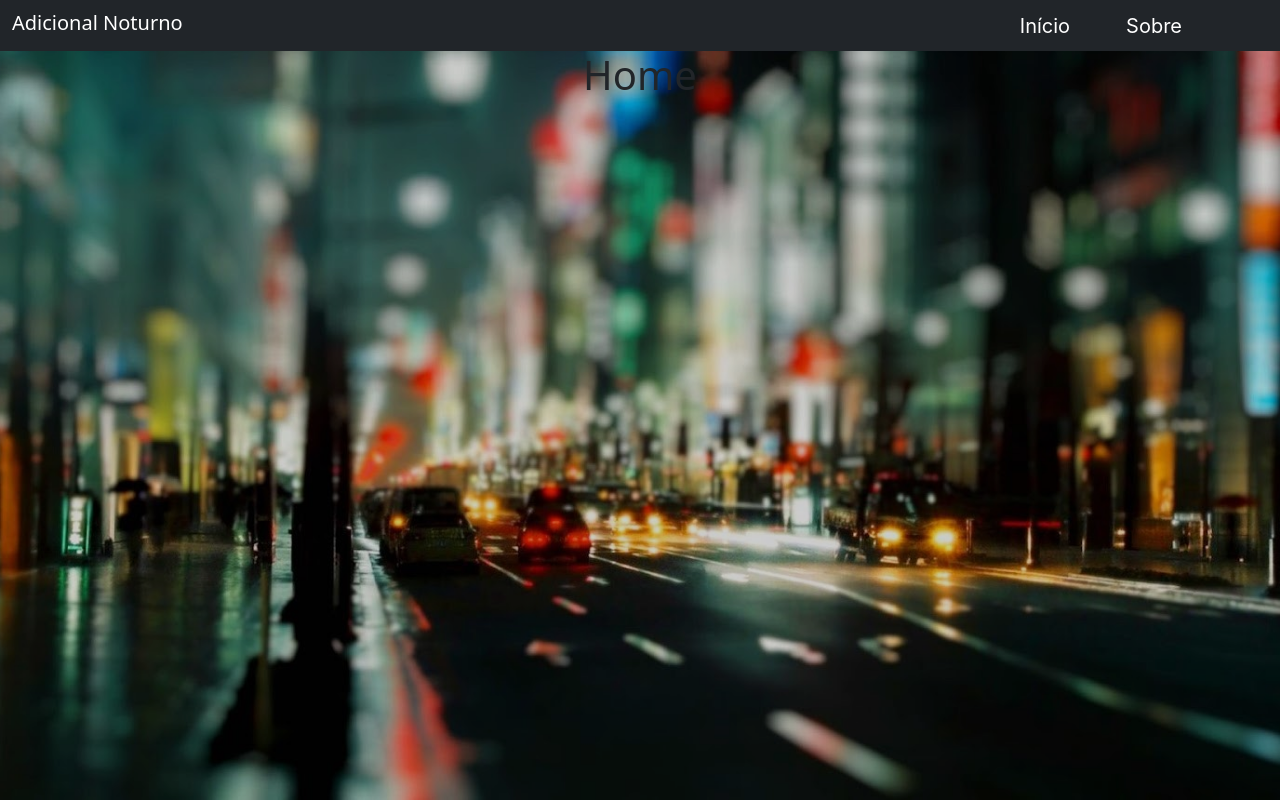
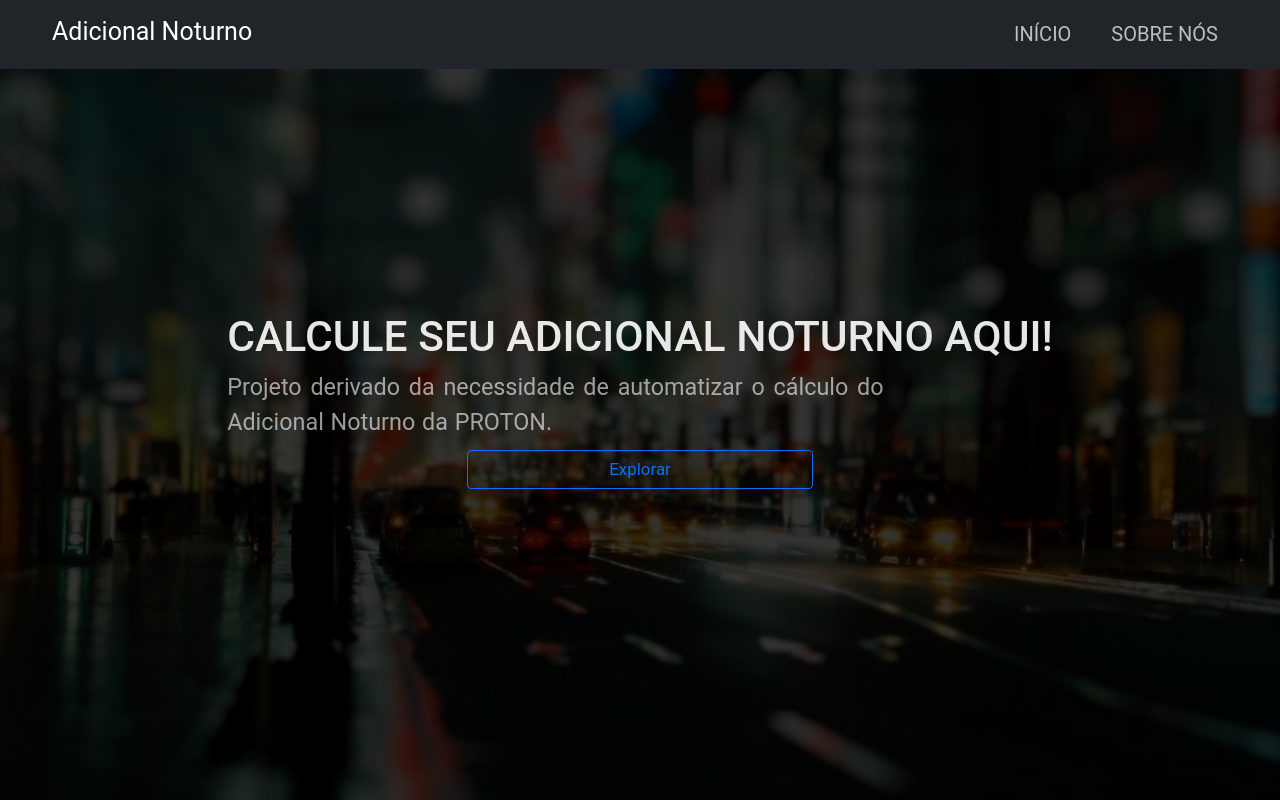
Before and after one commit to GustavoDeVito/Additional-Night, a Vue app in the folder project-v2/: page /home in a window 1280 px wide. Built offline with nearby package versions, Linux system fonts and the light colour scheme.

Commit message:
update navbar and home screen (responsive)

```diff
--- a/project-v2/src/App.vue
+++ b/project-v2/src/App.vue
@@ -1,6 +1,6 @@
 <template>
   <div>
-      <Navbar />
+    <Navbar />
     <router-view />
   </div>
 </template>
--- a/project-v2/src/assets/css/base/_homeScreen.scss
+++ b/project-v2/src/assets/css/base/_homeScreen.scss
@@ -9,11 +9,54 @@ div.home {
         background-image: url('../image/wallpaper.jpg');
         background-size: cover;
         background-position: top center;
-        filter: brightness(.8);
+        filter: brightness(.2);
         z-index: -999;
     }
 
+    width: 100%;
+    height: 100%;
+    position: absolute;
+    top: 0;
+    left: 0;
+
     display: flex;
-    flex-direction: column;
+    flex-direction: row;
+    justify-content: center;
     align-items: center;
+
+    div.content {
+        display: flex;
+        flex-direction: column;
+        justify-content: center;
+
+        margin: 0 5%;
+
+        h1 {
+            text-transform: uppercase;
+            color: rgba(255, 255, 255, .9);
+        }
+
+        span {
+            max-width: 50ch;
+            color: rgba(255, 255, 255, .6);
+            text-align: justify;
+            text-align-last: left;
+            word-spacing: 1px;
+        }
+
+        div.explorer {
+            display: flex;
+            flex-direction: column;
+            align-items: center;
+            margin-top: 10px;
+
+            a {
+                width: fit-content;
+            }
+
+            button {
+                width: 27vw;
+            }
+        }
+    }
 }
--- a/project-v2/src/assets/css/base/_navbar.scss
+++ b/project-v2/src/assets/css/base/_navbar.scss
@@ -1,62 +1,34 @@
 header#navbar {
+    position: relative;
+    z-index: 1;
+
     a.navbar-brand {
-        margin-top: -5px;
+        margin: -5px 0 5px 40px;
+        padding-top: 10px;
 
-        img {
-            width: 90px;
-            height: 90px;
+        span {
+            font-size: 25px;
         }
     }
 
     #navbarNav {
         ul {
-            margin-right: 10px;
+            margin-right: 50px;
         }
 
         li {
-            font-family: -apple-system, BlinkMacSystemFont, 'Segoe UI', Roboto, Oxygen, Ubuntu, Cantarell, 'Open Sans', 'Helvetica Neue', sans-serif;
-            font-size: 20px;
-            padding: 0 20px;
             transition-duration: .7s;
             cursor: pointer;
             white-space: nowrap;
 
             &:hover {
-                transform: scale(1.15);
-            }
-        }
-    }
-
-    div.search {
-        width: max-content;
-        margin-top: 10px;
-
-        &:focus-within {
-            border-radius: 4px;
-            box-shadow: 0px 0px 0px 4px rgba(99, 37, 101, .7);
-        }
-
-        input {
-            color: #000;
-            border: 1px;
-            border-color: #632565;
-
-            &:focus {
-                box-shadow: 0 0 0 0;
+                transform: scale(1.2);
             }
 
-            &::placeholder {
-                color: #632565;
-                text-align: center;
+            a {
+                text-transform: uppercase;
+                color: rgba(255, 255, 255, .7);
             }
-        }
-
-        span {
-            background-color: #632565;
-            color: #fff;
-            cursor: pointer;
-            border: 1px;
-            border-color: #632565;
         }
     }
 }
@@ -67,8 +39,12 @@ header#navbar {
             margin: 0 !important;
         }
 
+        a.navbar-brand {
+            margin: 0 !important;
+        }
+
         button.navbar-toggler {
-            margin-top: -80px;
+            margin-top: -44px;
             margin-bottom: 10px;
         }
 
@@ -78,11 +54,8 @@ header#navbar {
 
             li.nav-item:hover {
                 transform: translate(-1%, 0) !important;
+                padding-top: 5px;
             }
-        }
-
-        div.search {
-            width: 100% !important;
         }
     }
 }
--- a/project-v2/src/assets/css/main.css
+++ b/project-v2/src/assets/css/main.css
@@ -1,25 +1,33 @@
 * {
   margin: 0;
   padding: 0;
+  font-family: Roboto, -apple-system, BlinkMacSystemFont, 'Segoe UI', Oxygen, Ubuntu, Cantarell, 'Open Sans', 'Helvetica Neue', sans-serif;
+}
+
+html, body {
+  height: 100%;
+  min-height: 100%;
+}
+
+header#navbar {
+  position: relative;
+  z-index: 1;
 }
 
 header#navbar a.navbar-brand {
-  margin-top: -5px;
+  margin: -5px 0 5px 40px;
+  padding-top: 10px;
 }
 
-header#navbar a.navbar-brand img {
-  width: 90px;
-  height: 90px;
+header#navbar a.navbar-brand span {
+  font-size: 25px;
 }
 
 header#navbar #navbarNav ul {
-  margin-right: 10px;
+  margin-right: 50px;
 }
 
 header#navbar #navbarNav li {
-  font-family: -apple-system, BlinkMacSystemFont, 'Segoe UI', Roboto, Oxygen, Ubuntu, Cantarell, 'Open Sans', 'Helvetica Neue', sans-serif;
-  font-size: 20px;
-  padding: 0 20px;
   -webkit-transition-duration: .7s;
           transition-duration: .7s;
   cursor: pointer;
@@ -27,68 +35,24 @@ header#navbar #navbarNav li {
 }
 
 header#navbar #navbarNav li:hover {
-  -webkit-transform: scale(1.15);
-          transform: scale(1.15);
+  -webkit-transform: scale(1.2);
+          transform: scale(1.2);
 }
 
-header#navbar div.search {
-  width: -webkit-max-content;
-  width: -moz-max-content;
-  width: max-content;
-  margin-top: 10px;
-}
-
-header#navbar div.search:focus-within {
-  border-radius: 4px;
-  -webkit-box-shadow: 0px 0px 0px 4px rgba(99, 37, 101, 0.7);
-          box-shadow: 0px 0px 0px 4px rgba(99, 37, 101, 0.7);
-}
-
-header#navbar div.search input {
-  color: #000;
-  border: 1px;
-  border-color: #632565;
-}
-
-header#navbar div.search input:focus {
-  -webkit-box-shadow: 0 0 0 0;
-          box-shadow: 0 0 0 0;
-}
-
-header#navbar div.search input::-webkit-input-placeholder {
-  color: #632565;
-  text-align: center;
-}
-
-header#navbar div.search input:-ms-input-placeholder {
-  color: #632565;
-  text-align: center;
-}
-
-header#navbar div.search input::-ms-input-placeholder {
-  color: #632565;
-  text-align: center;
-}
-
-header#navbar div.search input::placeholder {
-  color: #632565;
-  text-align: center;
-}
-
-header#navbar div.search span {
-  background-color: #632565;
-  color: #fff;
-  cursor: pointer;
-  border: 1px;
-  border-color: #632565;
+header#navbar #navbarNav li a {
+  text-transform: uppercase;
+  color: rgba(255, 255, 255, 0.7);
 }
 
 @media (max-width: 990px) {
   header#navbar ul {
     margin: 0 !important;
   }
+  header#navbar a.navbar-brand {
+    margin: 0 !important;
+  }
   header#navbar button.navbar-toggler {
-    margin-top: -80px;
+    margin-top: -44px;
     margin-bottom: 10px;
   }
   header#navbar #navbarNav {
@@ -98,20 +62,26 @@ header#navbar div.search span {
   header#navbar #navbarNav li.nav-item:hover {
     -webkit-transform: translate(-1%, 0) !important;
             transform: translate(-1%, 0) !important;
-  }
-  header#navbar div.search {
-    width: 100% !important;
+    padding-top: 5px;
   }
 }
 
 div.home {
+  width: 100%;
+  height: 100%;
+  position: absolute;
+  top: 0;
+  left: 0;
   display: -webkit-box;
   display: -ms-flexbox;
   display: flex;
-  -webkit-box-orient: vertical;
+  -webkit-box-orient: horizontal;
   -webkit-box-direction: normal;
-      -ms-flex-direction: column;
-          flex-direction: column;
+      -ms-flex-direction: row;
+          flex-direction: row;
+  -webkit-box-pack: center;
+      -ms-flex-pack: center;
+          justify-content: center;
   -webkit-box-align: center;
       -ms-flex-align: center;
           align-items: center;
@@ -127,8 +97,59 @@ div.home::before {
   background-image: url("../image/wallpaper.jpg");
   background-size: cover;
   background-position: top center;
-  -webkit-filter: brightness(0.8);
-          filter: brightness(0.8);
+  -webkit-filter: brightness(0.2);
+          filter: brightness(0.2);
   z-index: -999;
 }
+
+div.home div.content {
+  display: -webkit-box;
+  display: -ms-flexbox;
+  display: flex;
+  -webkit-box-orient: vertical;
+  -webkit-box-direction: normal;
+      -ms-flex-direction: column;
+          flex-direction: column;
+  -webkit-box-pack: center;
+      -ms-flex-pack: center;
+          justify-content: center;
+  margin: 0 5%;
+}
+
+div.home div.content h1 {
+  text-transform: uppercase;
+  color: rgba(255, 255, 255, 0.9);
+}
+
+div.home div.content span {
+  max-width: 50ch;
+  color: rgba(255, 255, 255, 0.6);
+  text-align: justify;
+  text-align-last: left;
+  word-spacing: 1px;
+}
+
+div.home div.content div.explorer {
+  display: -webkit-box;
+  display: -ms-flexbox;
+  display: flex;
+  -webkit-box-orient: vertical;
+  -webkit-box-direction: normal;
+      -ms-flex-direction: column;
+          flex-direction: column;
+  -webkit-box-align: center;
+      -ms-flex-align: center;
+          align-items: center;
+  margin-top: 10px;
+}
+
+div.home div.content div.explorer a {
+  width: -webkit-fit-content;
+  width: -moz-fit-content;
+  width: fit-content;
+}
+
+div.home div.content div.explorer button {
+  width: 27vw;
+}
 /*# sourceMappingURL=main.css.map */
--- a/project-v2/src/assets/css/main.scss
+++ b/project-v2/src/assets/css/main.scss
@@ -1,6 +1,12 @@
 * {
     margin: 0;
     padding: 0;
+    font-family: Roboto, -apple-system, BlinkMacSystemFont, 'Segoe UI', Oxygen, Ubuntu, Cantarell, 'Open Sans', 'Helvetica Neue', sans-serif;
+}
+
+html, body {
+    height: 100%;
+    min-height: 100%;
 }
 
 @import 'base/navbar';
--- a/project-v2/src/components/base/Navbar.vue
+++ b/project-v2/src/components/base/Navbar.vue
@@ -3,8 +3,7 @@
     <nav class="navbar navbar-expand-lg navbar-dark bg-dark">
       <div class="container">
         <router-link to="/home" class="navbar-brand">
-          <!-- <img src="@/assets/image/logo.png" alt="Logo Adicional Noturno" /> -->
-          Adicional Noturno
+          <span>Adicional Noturno</span>
         </router-link>
       </div>
       <div class="container-fluid justify-content-end">
@@ -25,13 +24,13 @@
         >
           <ul class="navbar-nav d-flex justify-content-end">
             <li class="nav-item">
-              <router-link to="/home" class="navbar-brand">Início</router-link>
+              <router-link to="/home" class="navbar-brand">início</router-link>
             </li>
             <li class="nav-item">
-              <router-link to="/about" class="navbar-brand">Sobre</router-link>
+              <router-link to="/about" class="navbar-brand">sobre nós</router-link>
             </li>
             <li class="nav-item">
-              <!-- <router-link to="/profile" class="navbar-brand">Perfil</router-link> -->
+              <!-- <router-link to="/profile" class="navbar-brand">perfil</router-link> -->
             </li>
           </ul>
         </div>
@@ -39,3 +38,9 @@
     </nav>
   </header>
 </template>
+
+<style scoped>
+  a.navbar-brand span {
+    font-size: clamp(1em, .5em + 2.5vw, 5em);
+  }
+</style>
--- a/project-v2/src/components/views/Home.vue
+++ b/project-v2/src/components/views/Home.vue
@@ -1,11 +1,38 @@
 <template>
   <div class="home">
-      <h1>Home</h1>
+    <div class="content">
+      <h1>Calcule seu Adicional Noturno aqui!</h1>
+      <span
+        >Projeto derivado da necessidade de automatizar o cálculo do Adicional
+        Noturno da PROTON. <br
+      /></span>
+      <div class="explorer">
+        <router-link to="/about"
+          ><button type="button" class="btn btn-outline-primary">
+            Explorar
+          </button></router-link
+        >
+      </div>
+    </div>
   </div>
 </template>
 
 <script>
-  export default {
-    name: 'Home',
-  }
+export default {
+  name: "Home",
+};
 </script>
+
+<style scoped>
+h1 {
+  font-size: clamp(1em, 0.5em + 2.7vw, 5em);
+}
+
+span {
+  font-size: clamp(1em, 0.5em + 1.2vw, 5em);
+}
+
+button {
+  font-size: clamp(1em, 0.5em + 0.7vw, 5em);
+}
+</style>
```
Also changed, not shown: 1 other file (tests, documents, lock files or other folders).
